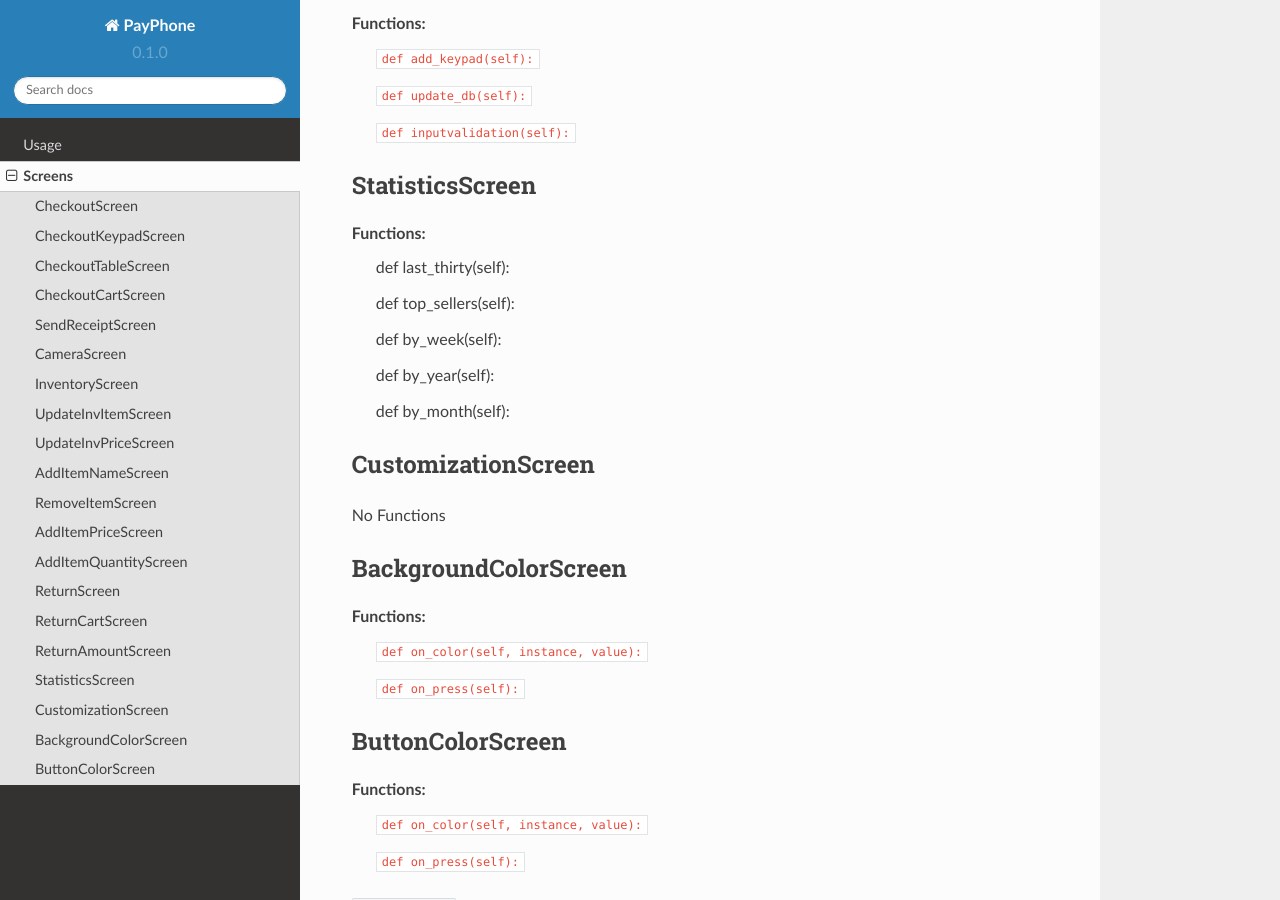
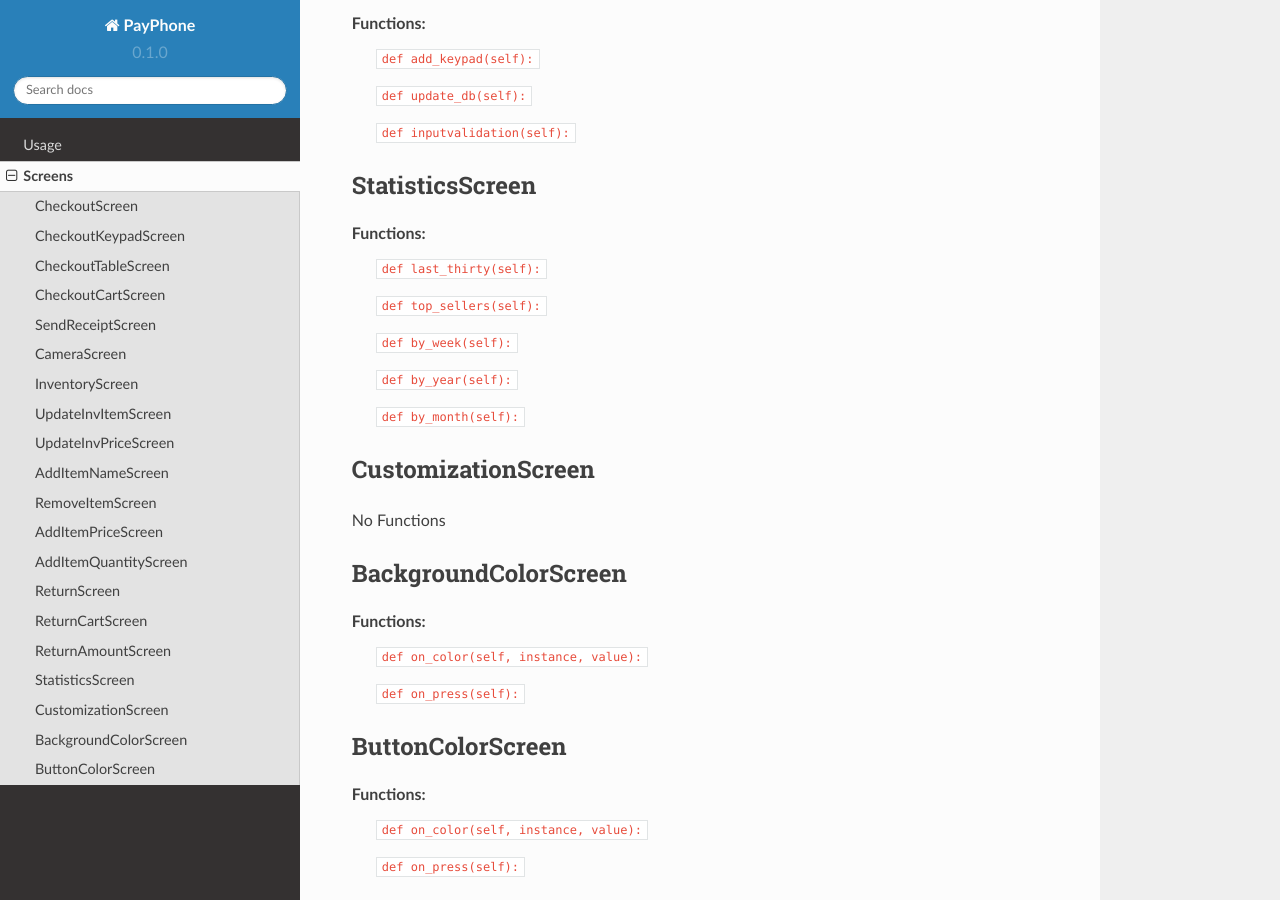
Before and after one commit to Group-3-POS/POS-Documentation, a Sphinx documentation site: the page built from docs/source/screens.rst, in a window 1280 px wide and 900 px high, scrolled down 4389 px. Built offline with Sphinx 7.4.7 and the Read the Docs theme 2.0.0, drawn with Linux system fonts in a browser that asks for light colours.

```diff
--- a/docs/source/screens.rst
+++ b/docs/source/screens.rst
@@ -225,15 +225,15 @@ StatisticsScreen
 ----------------
 
 Functions:
-	def last_thirty(self):
+	``def last_thirty(self):``
 
-	def top_sellers(self):
+	``def top_sellers(self):``
 
-	def by_week(self):
+	``def by_week(self):``
 
-	def by_year(self):
+	``def by_year(self):``
 
-	def by_month(self):
+	``def by_month(self):``
 
 
 
```
